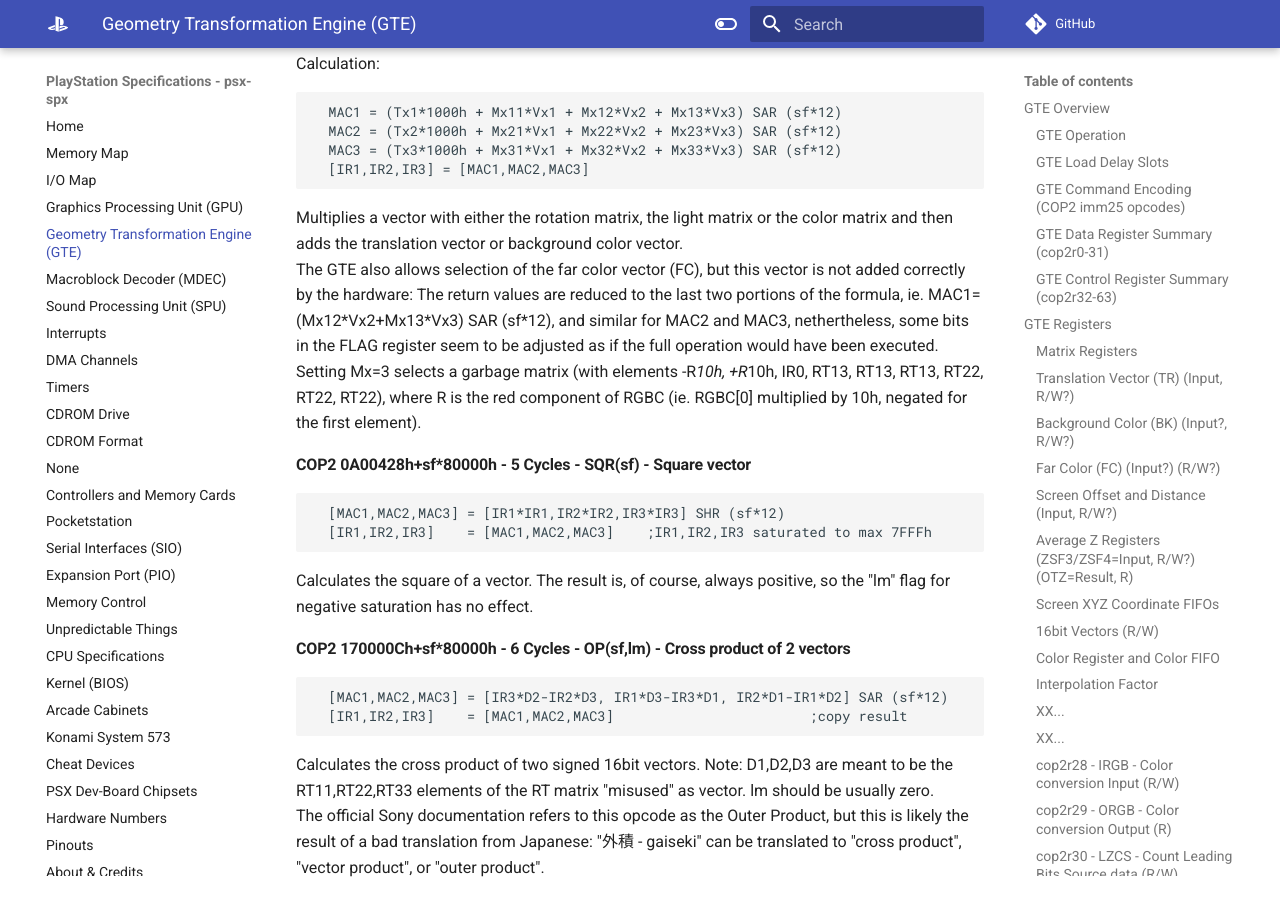
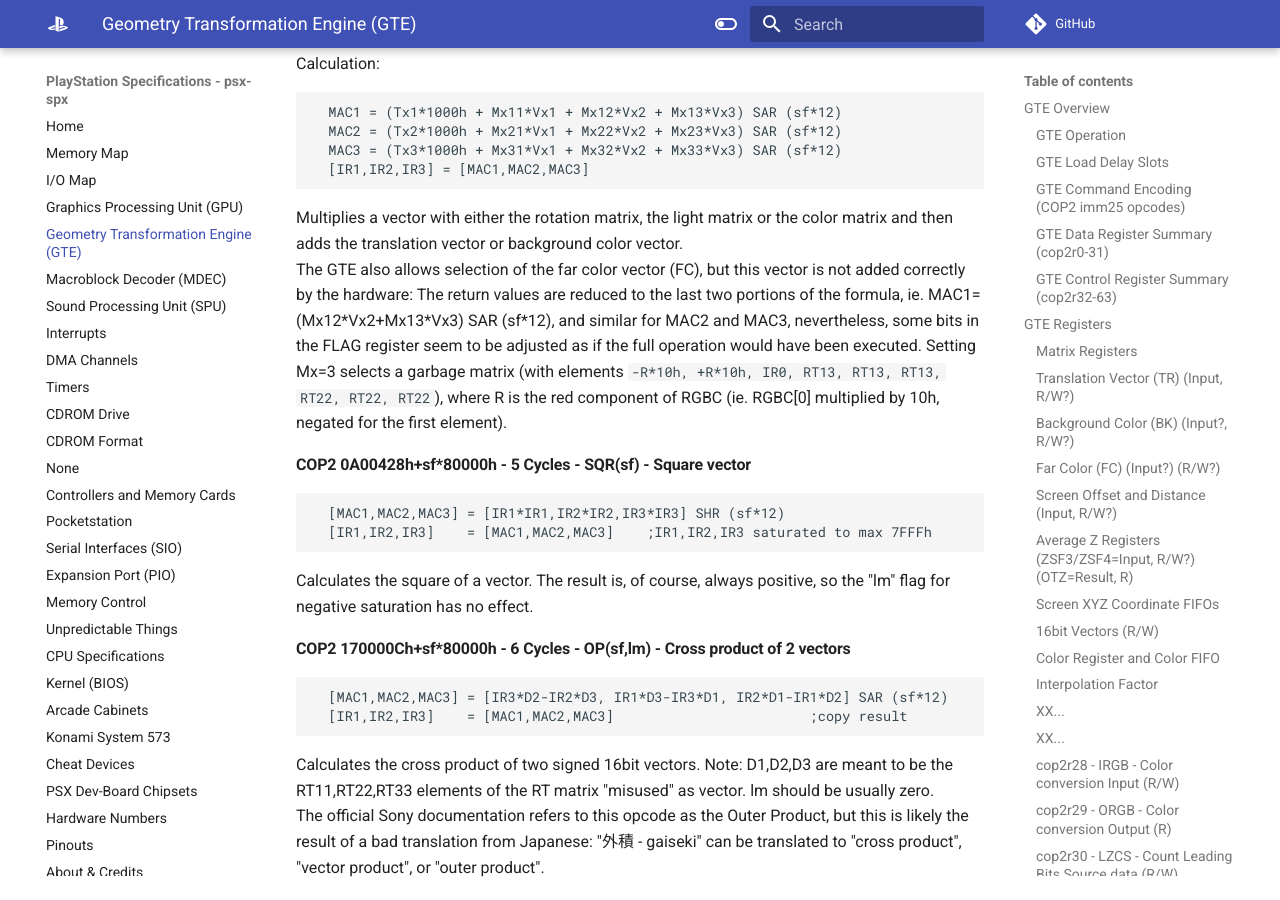
Before and after one commit to psx-spx/psx-spx.github.io, an MkDocs documentation site: the page built from docs/geometrytransformationenginegte.md, in a window 1280 px wide and 900 px high, scrolled down 10385 px. Built offline with MkDocs 1.6.1 and Material for MkDocs 9.7.7, drawn with Linux system fonts in a browser that asks for light colours; comment, search, counter and statistics services are not loaded; some of the changed text lies outside the part shown.

Commit message:
Misc: Typo fixes
Co-authored-by: Copilot Autofix powered by AI <175728472+Copilot@users.noreply.github.com>

```diff
--- a/docs/geometrytransformationenginegte.md
+++ b/docs/geometrytransformationenginegte.md
@@ -483,9 +483,9 @@ color matrix and then adds the translation vector or background color vector.<br
 The GTE also allows selection of the far color vector (FC), but this vector is
 not added correctly by the hardware: The return values are reduced to the last
 two portions of the formula, ie. MAC1=(Mx12\*Vx2+Mx13\*Vx3) SAR (sf\*12), and similar for MAC2
-and MAC3, nethertheless, some bits in the FLAG register seem to be adjusted as
+and MAC3, nevertheless, some bits in the FLAG register seem to be adjusted as
 if the full operation would have been executed. Setting Mx=3 selects a garbage
-matrix (with elements -R*10h, +R*10h, IR0, RT13, RT13, RT13, RT22, RT22, RT22),
+matrix (with elements `-R*10h, +R*10h, IR0, RT13, RT13, RT13, RT22, RT22, RT22`),
 where R is the red component of RGBC (ie. RGBC[0] multiplied by 10h, negated for
 the first element).<br/>
 
```
Also changed, not shown: other parts of docs/geometrytransformationenginegte.md (+1 -1 lines), docs/cdromdrive.md (+1 -1 lines).
